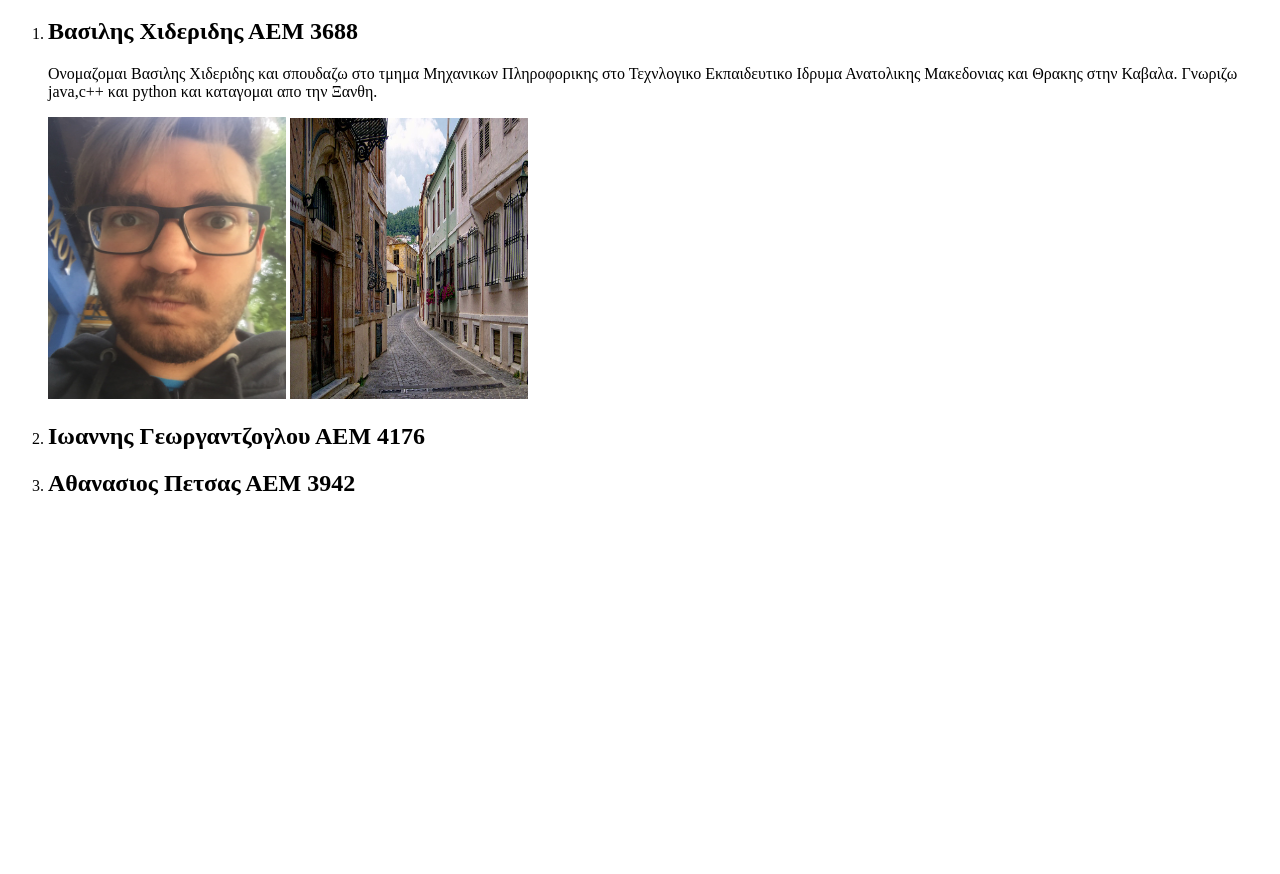
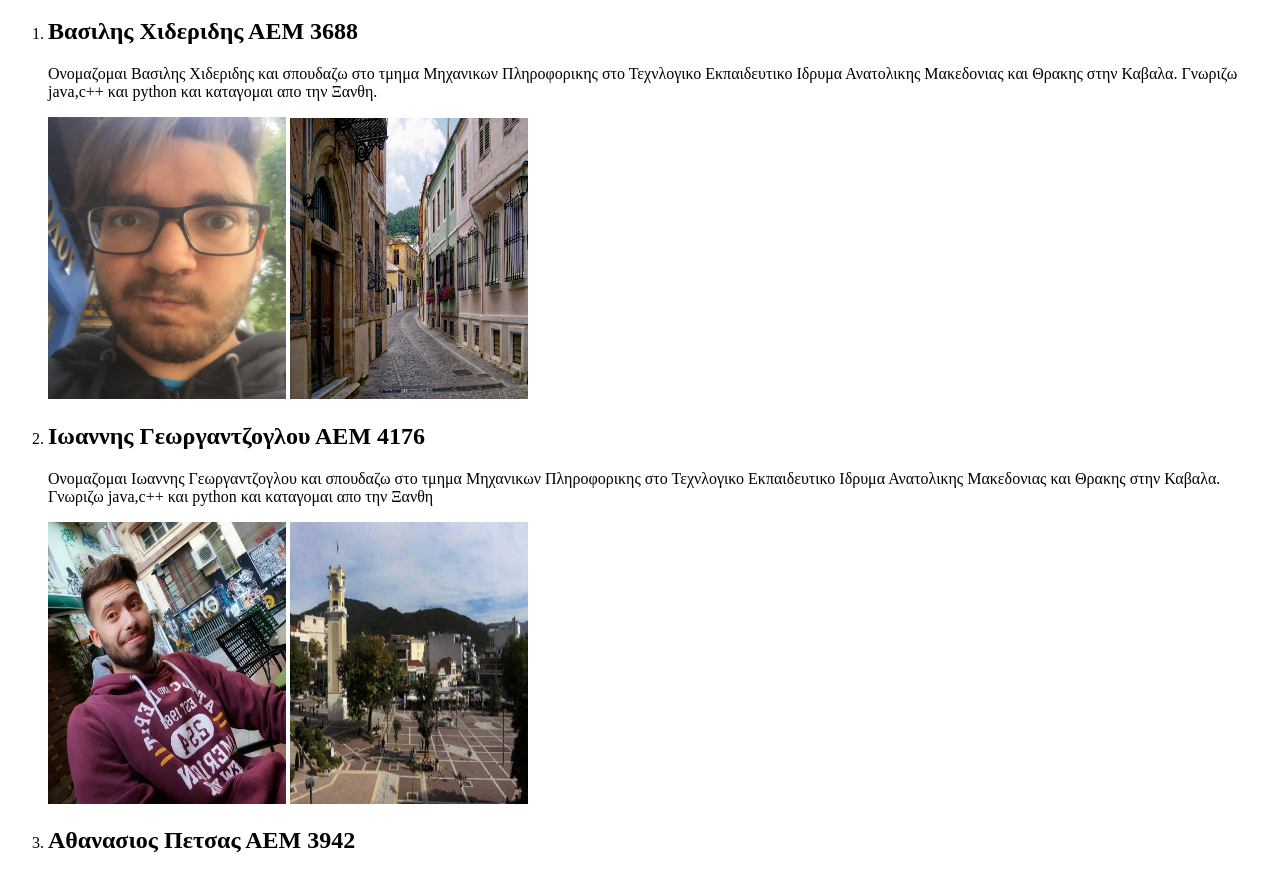
Before and after one commit to vachide21/project1, a plain HTML site: page index.html in a window 1280 px wide. Shown: the part 154-1028 px from the top of the page. Before the commit the page ends 800 px from the top, so only its background shows below. Drawn offline with Linux system fonts and the light colour scheme.

Commit message:
Προσθεσα τα δικα μου στοιχεια

```diff
--- a/index.html
+++ b/index.html
@@ -22,8 +22,11 @@
   <img src="Images/Xanthi.jpg" width="238" height="281">
   </a>
   <li><h2><b>Ιωαννης Γεωργαντζογλου ΑΕΜ 4176</b></h2></li>
-  <p></p>
-
+  <p>Ονομαζομαι Ιωαννης Γεωργαντζογλου και σπουδαζω στο τμημα Μηχανικων Πληροφορικης στο Τεχνλογικο Εκπαιδευτικο Ιδρυμα Ανατολικης Μακεδονιας και Θρακης στην Καβαλα. Γνωριζω java,c++ και python και καταγομαι απο την Ξανθη </p>
+  <img src="Images/IMG_LEL.jpg" width="238" height="282">
+  <a href="https://www.cityofxanthi.gr">
+  <img src="Images/Xanthi1.jpg" width="238" height="282">
+  </a>
   <li><h2><b>Αθανασιος Πετσας ΑΕΜ 3942</b></h2></li>
   <p></p>
 
```
Also changed, not shown: Images/IMG_LEL.jpg (added), Images/Xanthi1.jpg (added).
